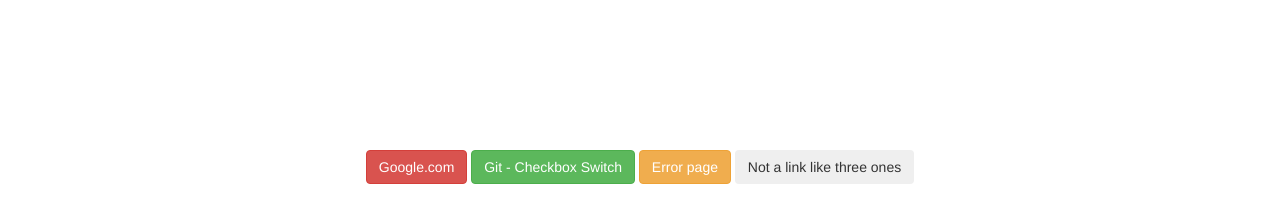
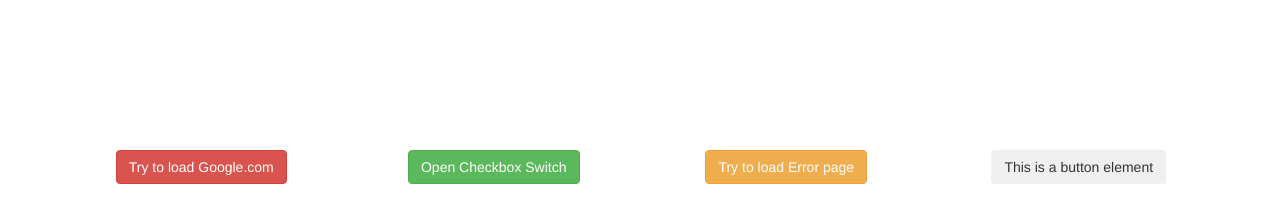
Before and after one commit to williankeller/jquery-modal-load-content, a plain HTML site: page examples.html in a window 1280 px wide. Drawn offline with nearby package versions, Linux system fonts and the light colour scheme.

Commit message:
Improve example page

```diff
--- a/examples.html
+++ b/examples.html
@@ -10,20 +10,25 @@
   </head>
   <body>
     <div class="container">
-      <a class="btn btn-danger call-to-action" href="http://www.google.com">Google.com</a>
-
-      <a class="btn btn-success call-to-action" data-target=".page-header" href="http://williankeller.github.io/checkbox-switch/">Git - Checkbox Switch </a>
-
-      <a class="btn btn-warning call-to-action" href="/not-here.php">Error page</a>
-
-      <button class="btn call-to-action" data-href="http://williankeller.github.io/checkbox-switch/">Not a link like three ones</button>
+      <div class="row">
+        <div class="col-md-3">
+          <a class="btn btn-danger call-to-action" href="http://www.google.com">Try to load Google.com</a>
+        </div>
+        <div class="col-md-3">
+          <a class="btn btn-success call-to-action" data-target=".page-header" href="http://williankeller.github.io/checkbox-switch/">Open Checkbox Switch </a>
+        </div>
+        <div class="col-md-3">
+          <a class="btn btn-warning call-to-action" href="/not-here.php">Try to load Error page</a>
+        </div>
+        <div class="col-md-3">
+          <button class="btn call-to-action" data-href="http://williankeller.github.io/checkbox-switch/">This is a button element</button>
+        </div>
+      </div>
     </div>
-
     <!-- Necessary jQuery instance file -->
     <script src="https://code.jquery.com/jquery-3.2.1.min.js" crossorigin="anonymous"></script>
-
     <!-- Custom select script file -->
-    <script src="./src/js/modal-load-content.js"></script>
+    <script src="./dist/js/modal-load-content.min.js"></script>
     <script>
       $('.call-to-action').modalLoadContent({
         debugMode: true
```
